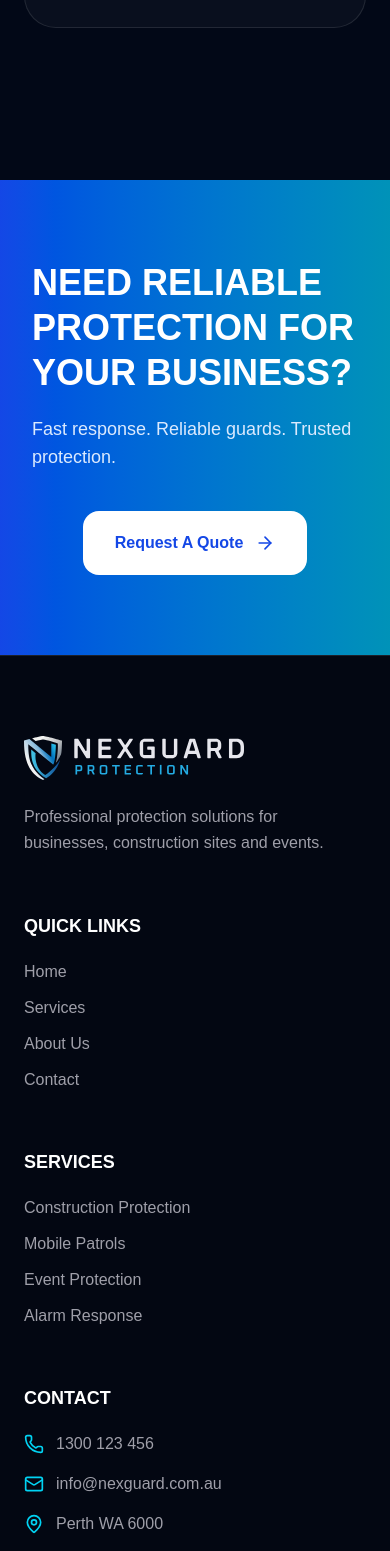
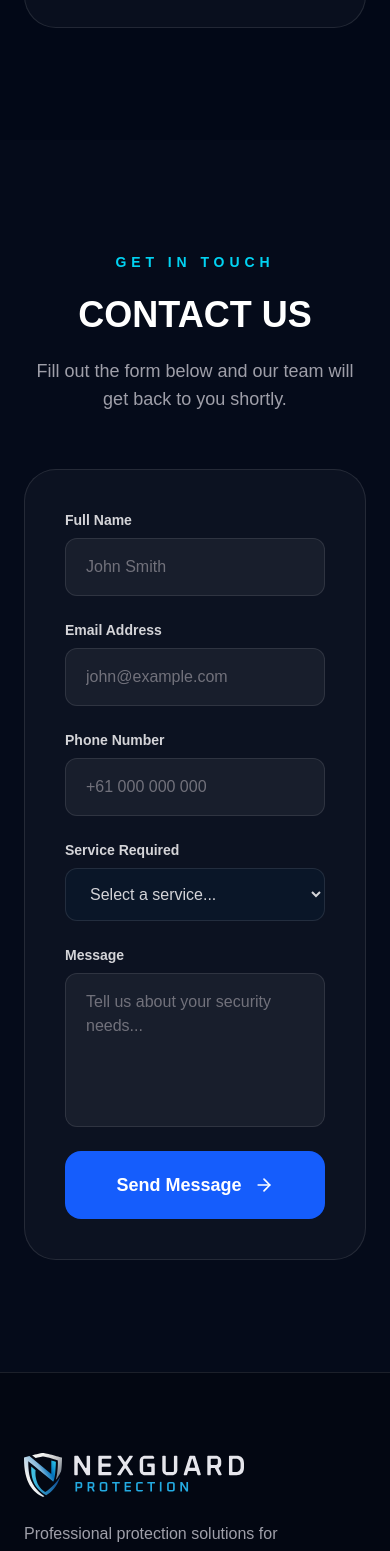
Before and after one commit to Tanzeel-developer/nexguard-security, a Next.js app: page / in a window 390 px wide. Shown: the part 6758-8309 px from the top of the page. Built offline with nearby package versions, Linux system fonts and the light colour scheme.

Commit message:
Replace CTA with contact form, update footer phone and email

```diff
--- a/app/page.tsx
+++ b/app/page.tsx
@@ -367,34 +367,89 @@ export default function Home() {
 
       </section>
 
-      {/* CTA */}
-      <section className="pt-10">
+      {/* CONTACT FORM */}
+      <section id="contact-form" className="py-28 bg-[#050B1A]">
 
-        <div className="w-full">
+        <div className="max-w-4xl mx-auto px-6 lg:px-10">
 
-          <div className="bg-gradient-to-r from-blue-700 to-cyan-600 px-8 lg:px-20 py-20 flex flex-col lg:flex-row items-center justify-between gap-10">
+          <div className="text-center mb-14">
 
-            <div>
+            <p className="uppercase tracking-[0.35em] text-cyan-400 font-bold text-sm mb-5">
+              Get In Touch
+            </p>
 
-              <h2 className="text-4xl md:text-5xl font-black leading-tight uppercase">
-                Need Reliable Protection For Your Business?
-              </h2>
+            <h2 className="text-4xl md:text-6xl font-black leading-tight uppercase">
+              Contact Us
+            </h2>
 
-              <p className="text-blue-100 text-lg mt-5">
-                Fast response. Reliable guards. Trusted protection.
-              </p>
+            <p className="text-zinc-400 text-lg mt-5">
+              Fill out the form below and our team will get back to you shortly.
+            </p>
 
+          </div>
+
+          <form className="bg-white/[0.03] border border-white/10 rounded-[32px] p-10 grid grid-cols-1 md:grid-cols-2 gap-6">
+
+            <div className="flex flex-col gap-2">
+              <label className="text-sm font-semibold text-zinc-300">Full Name</label>
+              <input
+                type="text"
+                placeholder="John Smith"
+                className="bg-white/5 border border-white/10 rounded-xl px-5 py-4 text-white placeholder-zinc-500 focus:outline-none focus:border-cyan-500 transition"
+              />
             </div>
 
-            <button className="bg-white text-blue-700 hover:bg-zinc-100 transition px-8 py-5 rounded-2xl font-bold whitespace-nowrap flex items-center gap-3">
+            <div className="flex flex-col gap-2">
+              <label className="text-sm font-semibold text-zinc-300">Email Address</label>
+              <input
+                type="email"
+                placeholder="john@example.com"
+                className="bg-white/5 border border-white/10 rounded-xl px-5 py-4 text-white placeholder-zinc-500 focus:outline-none focus:border-cyan-500 transition"
+              />
+            </div>
 
-              Request A Quote
+            <div className="flex flex-col gap-2">
+              <label className="text-sm font-semibold text-zinc-300">Phone Number</label>
+              <input
+                type="tel"
+                placeholder="+61 000 000 000"
+                className="bg-white/5 border border-white/10 rounded-xl px-5 py-4 text-white placeholder-zinc-500 focus:outline-none focus:border-cyan-500 transition"
+              />
+            </div>
 
-              <ArrowRight className="w-5 h-5" />
+            <div className="flex flex-col gap-2">
+              <label className="text-sm font-semibold text-zinc-300">Service Required</label>
+              <select className="bg-[#0a1628] border border-white/10 rounded-xl px-5 py-4 text-zinc-300 focus:outline-none focus:border-cyan-500 transition">
+                <option value="">Select a service...</option>
+                <option value="construction">Construction Site Security</option>
+                <option value="patrols">Mobile Patrols</option>
+                <option value="static">Static Guards</option>
+                <option value="events">Event Protection</option>
+                <option value="retail">Retail Security</option>
+                <option value="parties">Private Parties</option>
+              </select>
+            </div>
 
-            </button>
+            <div className="flex flex-col gap-2 md:col-span-2">
+              <label className="text-sm font-semibold text-zinc-300">Message</label>
+              <textarea
+                rows={5}
+                placeholder="Tell us about your security needs..."
+                className="bg-white/5 border border-white/10 rounded-xl px-5 py-4 text-white placeholder-zinc-500 focus:outline-none focus:border-cyan-500 transition resize-none"
+              />
+            </div>
 
-          </div>
+            <div className="md:col-span-2">
+              <button
+                type="submit"
+                className="w-full bg-blue-600 hover:bg-blue-700 transition px-8 py-5 rounded-2xl font-bold text-lg flex items-center justify-center gap-3"
+              >
+                Send Message
+                <ArrowRight className="w-5 h-5" />
+              </button>
+            </div>
+
+          </form>
 
         </div>
 
@@ -467,12 +522,12 @@ export default function Home() {
 
               <div className="flex items-center gap-3">
                 <Phone className="w-5 h-5 text-cyan-400" />
-                <p>1300 123 456</p>
+                <p>+61 491 215 175</p>
               </div>
 
               <div className="flex items-center gap-3">
                 <Mail className="w-5 h-5 text-cyan-400" />
-                <p>info@nexguard.com.au</p>
+                <p>Info@nexguard.au</p>
               </div>
 
               <div className="flex items-center gap-3">
```
